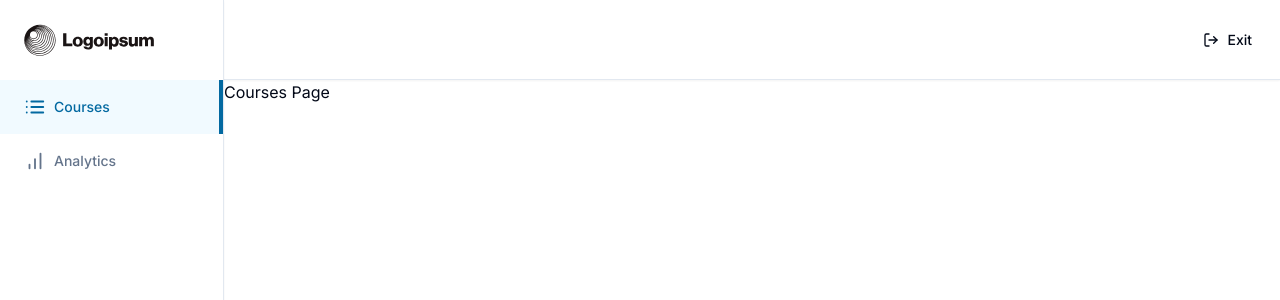
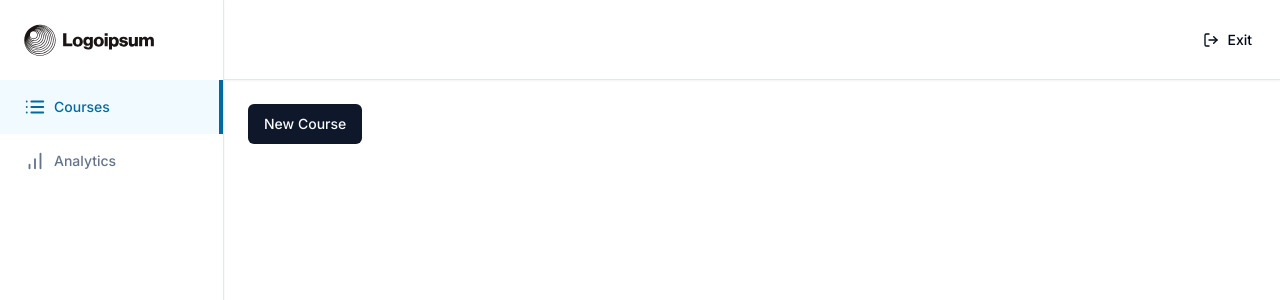
Before and after one commit to profabhishekjha/learning, a Next.js app: page /teacher/courses in a window 1280 px wide. Shown: the top 300 px of the page. Built offline with nearby package versions, Linux system fonts and the light colour scheme.

Commit message:
new course

```diff
--- a/app/(dashboard)/(routes)/teacher/courses/page.tsx
+++ b/app/(dashboard)/(routes)/teacher/courses/page.tsx
@@ -1,5 +1,14 @@
+import { Button } from "@/components/ui/button";
+import Link from "next/link";
+
 const CoursesPage = () => {
-  return <div>Courses Page </div>;
+  return (
+    <div className="p-6">
+      <Link href="/teacher/create">
+        <Button>New Course</Button>
+      </Link>
+    </div>
+  );
 };
 
 export default CoursesPage;
--- /dev/null
+++ b/app/(dashboard)/(routes)/teacher/create/page.tsx
@@ -0,0 +1,7 @@
+"use client";
+
+const CreatePage = () => {
+  return <div>Create Page</div>;
+};
+
+export default CreatePage;
```
